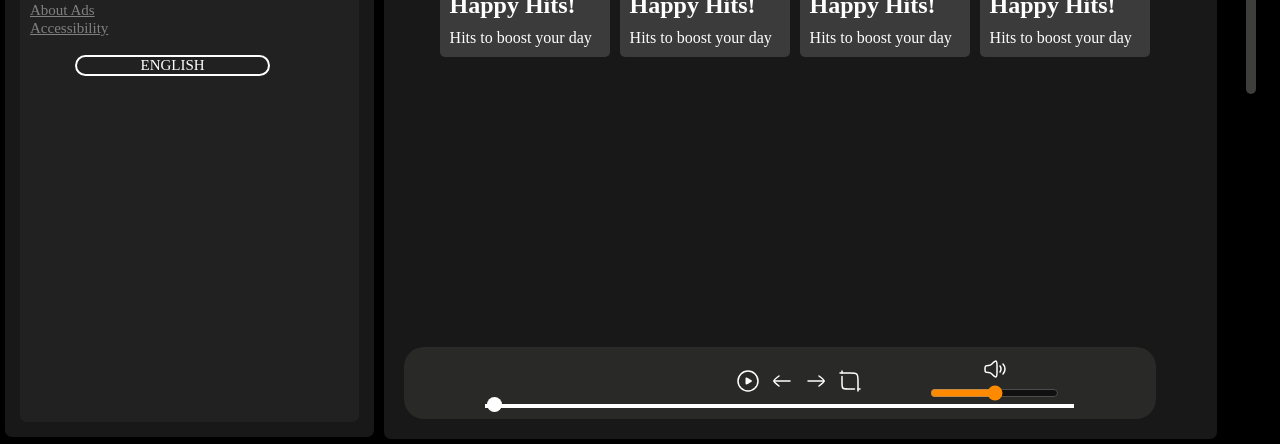
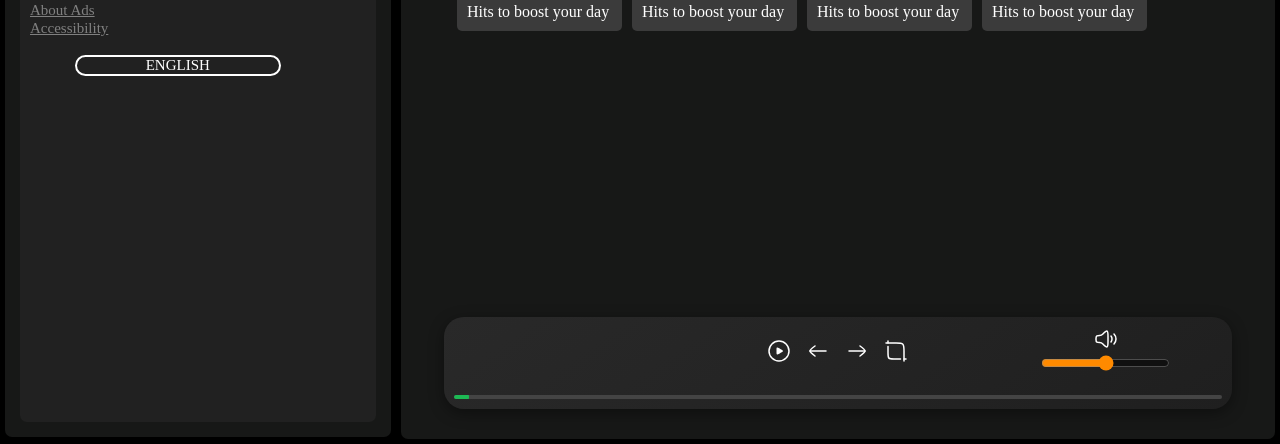
Before and after one commit to GeekyPratham/SpotifyClone, a plain HTML site: page Frontend/index.html in a window 1280 px wide. Shown: the part 356-800 px from the top of the page. Drawn offline with Linux system fonts and the light colour scheme.

Commit message:
updating the UI

```diff
--- a/Frontend/SignUp.css
+++ b/Frontend/SignUp.css
@@ -1,4 +1,4 @@
-/* General Reset */
+/* Reset */
 * {
     margin: 0;
     padding: 0;
@@ -6,92 +6,88 @@
 }
 
 body {
-    font-family: 'Arial', sans-serif;
-    background-color: #f4f4f4;
-}
-
-.signup-container {
+    font-family: 'Segoe UI', Tahoma, Geneva, Verdana, sans-serif;
+    background-color: #1e1e1e;
+    color: #f0f0f0;
     display: flex;
     justify-content: center;
     align-items: center;
     height: 100vh;
 }
 
+.container,
 .form-container {
-    background: #fff;
+    background-color: #2c2c2c;
     padding: 40px;
-    border-radius: 8px;
-    box-shadow: 0 2px 10px rgba(0, 0, 0, 0.1);
+    border-radius: 10px;
+    box-shadow: 0 0 15px rgba(0, 0, 0, 0.5);
+    width: 100%;
     max-width: 400px;
-    width: 100%;
 }
 
-h1 {
+h1,
+h2 {
     text-align: center;
     margin-bottom: 20px;
-    font-size: 24px;
-    color: #333;
+    font-size: 26px;
+    color: #ffffff;
 }
 
 p {
     text-align: center;
     font-size: 14px;
-    color: #777;
-    margin-bottom: 20px;
+    color: #cccccc;
+    margin-top: 15px;
 }
 
-input {
+input[type="text"],
+input[type="email"],
+input[type="password"] {
     width: 100%;
     padding: 12px;
-    margin: 8px 0;
-    border: 1px solid #ddd;
-    border-radius: 4px;
+    margin: 10px 0;
+    border: none;
+    border-radius: 5px;
+    background-color: #3a3a3a;
+    color: #fff;
     font-size: 16px;
-    color: #333;
 }
 
 input:focus {
     outline: none;
-    border-color: #007BFF;
+    border: 1px solid #007bff;
+    background-color: #444;
 }
 
 button {
     width: 100%;
     padding: 12px;
-    background-color: #007BFF;
-    color: #fff;
+    background-color: #007bff;
+    color: white;
     font-size: 16px;
     border: none;
-    border-radius: 4px;
+    border-radius: 5px;
+    margin-top: 10px;
     cursor: pointer;
-    margin-top: 20px;
+    transition: background-color 0.3s;
 }
 
 button:hover {
     background-color: #0056b3;
 }
 
-.error-message {
-    color: red;
-    font-size: 14px;
-    margin-top: -10px;
-    margin-bottom: 10px;
-    display: none;
-    text-align: center;
-}
-
-.terms {
-    text-align: center;
-    font-size: 12px;
-    color: #777;
-    margin-top: 10px;
-}
-
-.terms a {
-    color: #007BFF;
+a {
+    color: #1e90ff;
     text-decoration: none;
 }
 
-.terms a:hover {
+a:hover {
     text-decoration: underline;
 }
+
+.error-message {
+    color: #ff4d4d;
+    font-size: 14px;
+    text-align: center;
+    display: none;
+}
--- a/Frontend/Signin.css
+++ b/Frontend/Signin.css
@@ -1,61 +1,93 @@
+/* Reset */
+* {
+    margin: 0;
+    padding: 0;
+    box-sizing: border-box;
+}
+
 body {
-    font-family: Arial, sans-serif;
-    background-color: #f4f4f4;
+    font-family: 'Segoe UI', Tahoma, Geneva, Verdana, sans-serif;
+    background-color: #1e1e1e;
+    color: #f0f0f0;
     display: flex;
     justify-content: center;
     align-items: center;
     height: 100vh;
-    margin: 0;
 }
 
-.container {
-    background-color: white;
-    padding: 20px;
-    border-radius: 5px;
-    box-shadow: 0 0 10px rgba(0, 0, 0, 0.1);
-    width: 300px;
+.container,
+.form-container {
+    background-color: #2c2c2c;
+    padding: 40px;
+    border-radius: 10px;
+    box-shadow: 0 0 15px rgba(0, 0, 0, 0.5);
+    width: 100%;
+    max-width: 400px;
 }
 
+h1,
 h2 {
     text-align: center;
+    margin-bottom: 20px;
+    font-size: 26px;
+    color: #ffffff;
 }
 
-.form-group {
-    margin-bottom: 15px;
+p {
+    text-align: center;
+    font-size: 14px;
+    color: #cccccc;
+    margin-top: 15px;
 }
 
-label {
-    display: block;
-    margin-bottom: 5px;
-}
-
+input[type="text"],
 input[type="email"],
 input[type="password"] {
     width: 100%;
-    padding: 10px;
-    border: 1px solid #ccc;
-    border-radius: 4px;
+    padding: 12px;
+    margin: 10px 0;
+    border: none;
+    border-radius: 5px;
+    background-color: #3a3a3a;
+    color: #fff;
+    font-size: 16px;
+}
+
+input:focus {
+    outline: none;
+    border: 1px solid #007bff;
+    background-color: #444;
 }
 
 button {
     width: 100%;
-    padding: 10px;
-    background-color: #28a745;
+    padding: 12px;
+    background-color: #007bff;
     color: white;
+    font-size: 16px;
     border: none;
-    border-radius: 4px;
+    border-radius: 5px;
+    margin-top: 10px;
     cursor: pointer;
+    transition: background-color 0.3s;
 }
 
 button:hover {
-    background-color: #218838;
-}
-
-p {
-    text-align: center;
+    background-color: #0056b3;
 }
 
 a {
-    color: #007bff;
+    color: #1e90ff;
     text-decoration: none;
 }
+
+a:hover {
+    text-decoration: underline;
+}
+
+.error-message {
+    color: #ff4d4d;
+    font-size: 14px;
+    text-align: center;
+    display: none;
+}
--- a/Frontend/index.html
+++ b/Frontend/index.html
@@ -296,11 +296,11 @@
           </div>
         </div>
       </div>
-      <div class="extremeRight">
+      <!-- <div class="extremeRight">
         <div class="boxright">
 
         </div>
-      </div>
+      </div> -->
     </div>
     <script src="script.js"></script>
 
--- a/Frontend/style.css
+++ b/Frontend/style.css
@@ -387,7 +387,7 @@
     padding: 16px;
     display: flex;
     flex-direction: column;
-    height: 70vh;
+    height: 100vh;
     max-height: 80%;
     overflow: scroll;
 
@@ -407,7 +407,7 @@
 
 
     padding: 10px;
-    width: 150px;
+    width: 145px;
     border-radius: 5px;
     background-color: rgb(59, 59, 59);
 
@@ -448,102 +448,123 @@
     --a:1;
 }
 
-.playBar{
+.playBar {
     position: relative;
-
     display: flex;
     flex-direction: column;
     justify-content: space-between;
     align-items: center;
-    /* gap: 10px; */
 
+    /* height: 30px; */
+    width: 90%;
+    margin: 20px auto 20px auto;
+    padding: 10px;
 
-    bottom: 10px;
     border-radius: 20px;
+    background: linear-gradient(145deg, #292929, #1f1f1f);
+    box-shadow: 0 4px 15px rgba(0, 0, 0, 0.4);
+    color: white;
+}
 
-    width: 90%;
-    /* width: 70vw; */
-    background-color: rgb(41, 41, 39);
-    /* background-color: pink; */
-    padding: 10px;
-    margin-left:10px;
+/* Layout for song details and controls */
+.plydesc {
+    display: flex;
+    flex-direction: row;
+    justify-content: space-between;
+    align-items: center;
+    width: 100%;
+    flex-wrap: wrap;
+    gap: 20px;
+    margin-bottom: 10px;
+}
 
+/* Info section */
+.songInfo {
+    flex: 1;
+    min-width: 150px;
+    font-size: 16px;
+    font-weight: 500;
+    color: #dcdcdc;
+    text-align: center;
 }
-.plydesc{
 
-    position: relative;
-    /* box-sizing: border-box; */
-    display: flex;
-    /* gap: 30px; */
-}
-.songInfo{
-    position: relative;
-
-    width: 250px;
+/* Song control buttons (prev, play, next, loop) */
+.songsButtons {
+    flex: 1;
     display: flex;
     justify-content: center;
     align-items: center;
+    gap: 15px;
+    min-width: 150px;
 }
 
-.songVol{
-    position: relative;
+.songsButtons svg {
+    cursor: pointer;
+    transition: transform 0.3s ease;
+    fill: #ffffff;
+}
 
+.songsButtons svg:hover {
+    transform: scale(1.2);
+    fill: #1db954; /* Spotify green style on hover */
+}
 
+/* Volume control section */
+.songVol {
+    flex: 1;
     display: flex;
+    align-items: center;
     justify-content: center;
-    align-items: center;
     gap: 10px;
+    min-width: 150px;
+}
 
-    width: 200px;
-}
-.unmute{
-    cursor: pointer;
-}
-.volume{
-    position: relative;
-
-
+.volume {
     display: flex;
     flex-direction: column;
-    justify-content: center;
     align-items: center;
+    color: #ccc;
+    font-size: 12px;
 }
-.songsButtons{
-    position: relative;
 
-    /* background-color: red; */
-    display: flex;
-    justify-content: center;
-    align-items: center;
-    width: 50%;
-    gap: 10px;
-
-    cursor: pointer;
-}
-/* .songsButtons #loop{
-
-} */
-.seekbar{
-    height: 0px;
-    width: 80%;
-    border:2px solid white;
-    position: relative;
-    bottom: 1px;
-
+.unmute {
     cursor: pointer;
 }
 
-.circle{
+/* Seekbar */
+.seekbar {
+    position: relative;
+    width: 100%;
+    height: 4px;
+    background-color: #444;
+    border-radius: 3px;
+    overflow: hidden;
+    cursor: pointer;
+    margin-top: 10px;
+}
+
+.seekbar::before {
+    content: '';
+    position: absolute;
+    height: 100%;
+    width: var(--progress, 0%);
+    background-color: #1db954;
+    transition: width 0.3s ease;
+}
+
+/* Circle showing current time */
+.circle {
     width: 15px;
     height: 15px;
-    background-color: white;
-    border-radius: 100%;
-    position: relative;
-    bottom: 9px;
-    left: 0%;
+    background-color: #1db954;
+    border-radius: 50%;
+    position: absolute;
+    top: 50%;
+    transform: translateY(-50%);
+    left: var(--circle-left, 0%);
+    transition: left 0.3s ease;
+}
 
-    transition: left 0.5s;
-}
 
 @media (max-width: 1200px) {
     .leftbox{
```
Also changed, not shown: Frontend/SignUp.html (+1 -2 lines).
